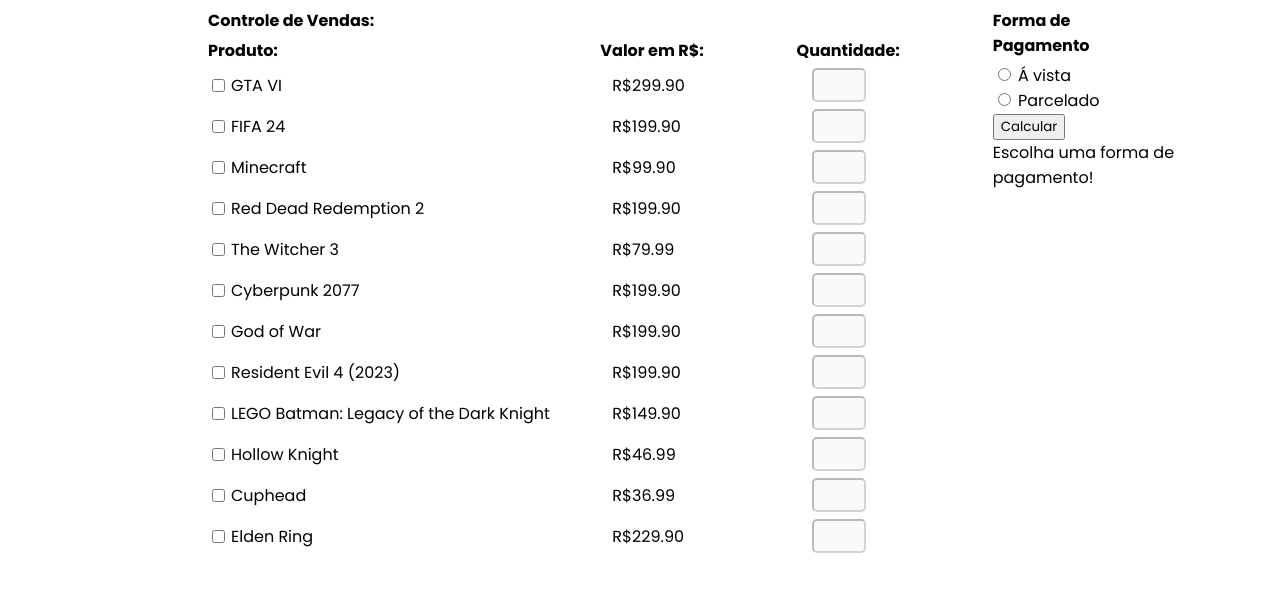
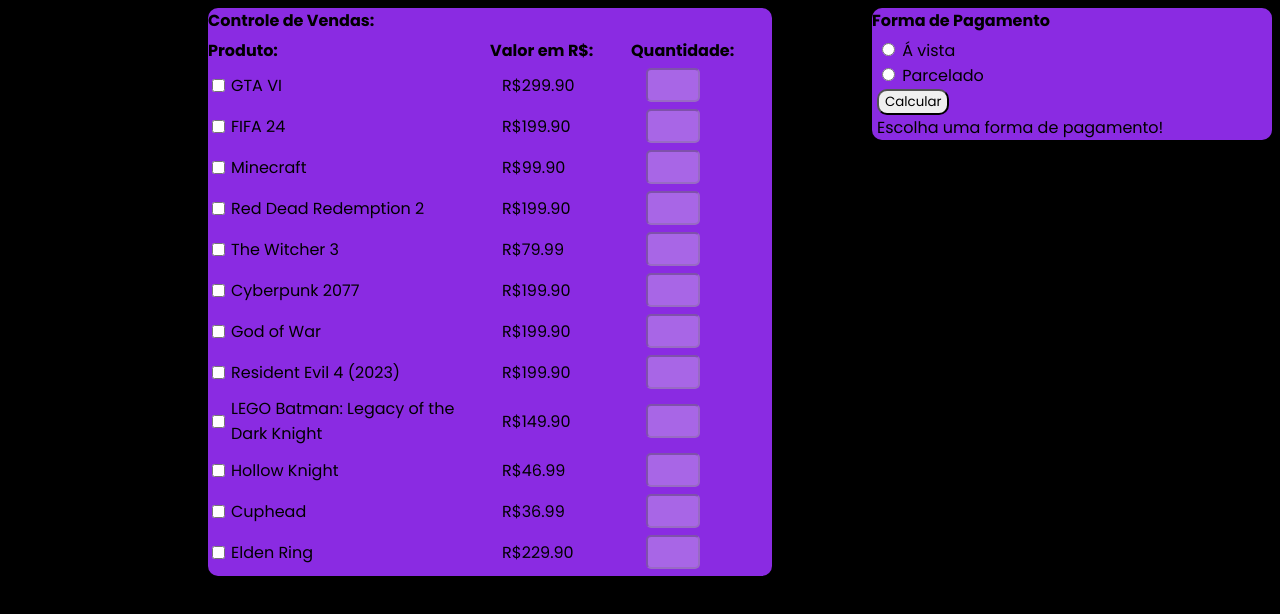
Before and after one commit to Palmieri71/Projeto_Mobile, a plain HTML site: page Exercicio_2/Index.html in a window 1280 px wide. Both pictures are taken after a click on the button "Calcular". Drawn offline with Linux system fonts and the light colour scheme.

Commit message:
Correções
aaaaaaaaaaaaaaaaaaaaa

```diff
--- a/Exercicio_2/Index.html
+++ b/Exercicio_2/Index.html
@@ -9,14 +9,25 @@
         *{
             font-family: "Poppins", sans-serif;
         }
+        body{
+            background-color: #000000;
+        }
         .container{
-
-            top:10px;
+            top: 20px;
             margin-left: 200px;
             width: 1000px;
             justify-content: space-between;
-
-
+            box-shadow: 0 0 10px rgba(0,0,0,0.5);
+            background-color:blueviolet ;
+            border-radius: 10px;
+        }
+        .container-2{
+            border-top: 100px;
+            width:400px;
+            border-radius: 10px;
+            margin-left: 100px;
+            background-color:blueviolet ;
+            box-shadow: 0 0 10px rgba(0,0,0,0.5);
         }
         .Letreiro, .produto {
             display: grid;
@@ -70,6 +81,14 @@
         .parcelas{
             display: none;
         }
+        .caixa-de-Pagamento{
+            margin-left: 5px;
+            display: grid;
+        }
+        .enviar{
+            border-radius: 10px;
+        }
+
     </style>
 </head>
 <body>
@@ -193,7 +212,7 @@
         <aside>
             <article class="container-2">
                 <article class="Letreiro">Forma de Pagamento</article>
-                <div class="caixa de Pagamento">
+                <div class="caixa-de-Pagamento">
                     <div class="forma_pagamento">
                         <form id="14">
                             <input type="radio" name="opcao" value="1"> Á vista<br>
@@ -206,9 +225,8 @@
                             <option value="5">5</option>
                         </select>
                         <button class="enviar" onclick="calcular()">Calcular</button>
+                        <div class="display" id="display"></div>
                     </div>
-                </div>
-                <div class="display" id="display">
                 </div>
             </article>
         </aside>
@@ -264,18 +282,25 @@
         let forma = document.querySelector('input[name="opcao"]:checked');
 
         if (!forma) {
-            display.innerHTML = "Escolha uma forma de pagamento!";
+            display.innerHTML = "Escolha uma forma de pagamento!"
             return;
         }
 
         if (forma.value == "1") {
-            display.innerHTML = "Total: R$ " + total.toFixed(2);
+            let final= total-total/100*8.5;
+            display.innerHTML = "Total: R$ " + final.toFixed(2);
         }
         else if (forma.value == "2") {
             let parcelas = parcelamento.value;
-            let valorParcela = total / parcelas;
+            let total_parcelado=total+ total/100*6
+            let valorParcela = total_parcelado / parcelas+ parcelas*10;
+            if (valorParcela<75){
+                display.innerHTML ="Não é possivel parcelar, \n o valor mínimo da parcela é R$75 e a sua parcela deu R$:"+valorParcela.toFixed(2);
+            }
+            else if(valorParcela>=75){
+                display.innerHTML = `Total: R$ ${total_parcelado.toFixed(2)} <br> ${parcelas}x de R$ ${valorParcela.toFixed(2)}`;
+            }
 
-            display.innerHTML = `Total: ${parcelas}x de R$ ${valorParcela.toFixed(2)}`;
         }
     }
 
```
